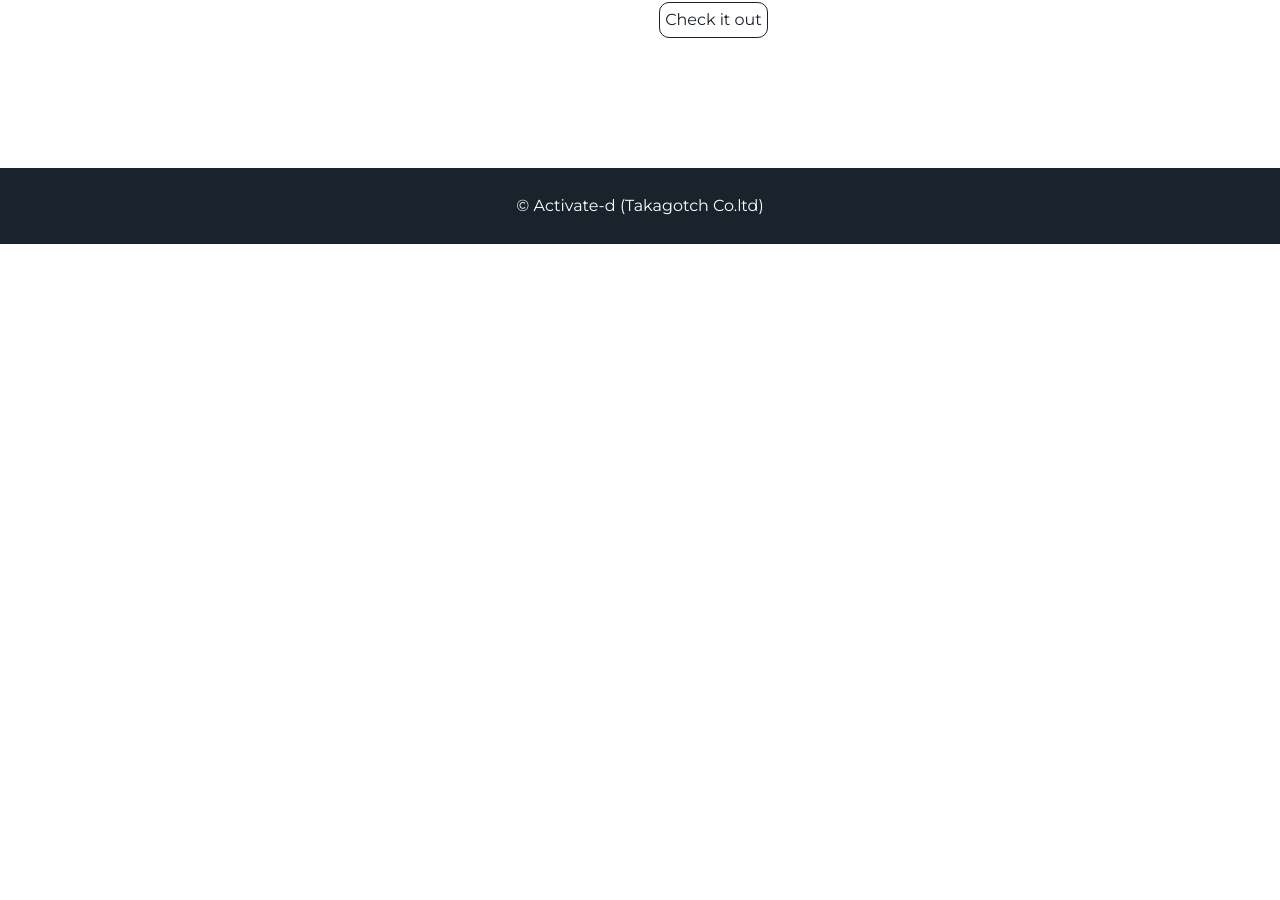
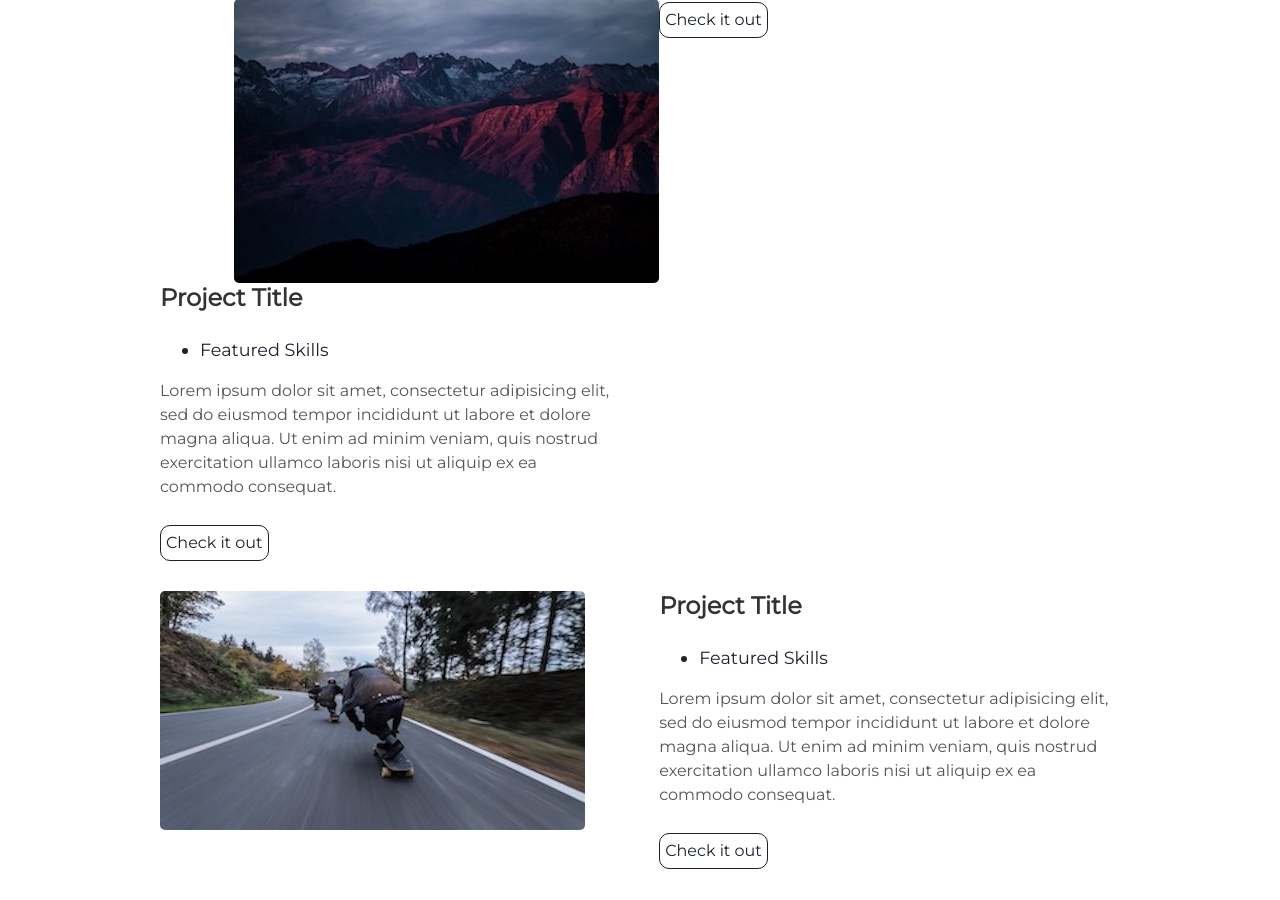
Before and after one commit to takagotch/page351, a Jekyll site: the page built from index.html, in a window 1280 px wide and 900 px high, scrolled down 2459 px. Built offline with Jekyll 4.4.1, drawn with Linux system fonts in a browser that asks for light colours; before the commit the page ends 2703 px from its top, so only the background shows below that.

Commit message:
Update projects.html

```diff
--- a/_includes/projects.html
+++ b/_includes/projects.html
@@ -1,6 +1,7 @@
 <div class="user-details">
   <h1> Featured Projects </h1>
 </div>
+
 <div class="user-projects">
   <div class="images-right">
     <img alt="mountains" src="{{ "/assets/img/mountains.jpg" | prepend: site.baseurl }}" />
@@ -26,4 +27,31 @@
     <p>Lorem ipsum dolor sit amet, consectetur adipisicing elit, sed do eiusmod tempor incididunt ut labore et dolore magna aliqua. Ut enim ad minim veniam, quis nostrud exercitation ullamco laboris nisi ut aliquip ex ea commodo consequat.</p>
     <a class="project-link" href="#">Check it out</a>
   </div>
+
+<div class="user-projects">
+  <div class="images-right">
+    <img alt="mountains" src="{{ "/assets/img/mountains.jpg" | prepend: site.baseurl }}" />
+  </div>
+  <div class="contents">
+    <h3> Project Title </h3>
+    <ul>
+      <li> Featured Skills</li>
+    </ul>
+    <p>Lorem ipsum dolor sit amet, consectetur adipisicing elit, sed do eiusmod tempor incididunt ut labore et dolore magna aliqua. Ut enim ad minim veniam, quis nostrud exercitation ullamco laboris nisi ut aliquip ex ea commodo consequat.</p>
+    <a class="project-link" href="#">Check it out</a>
+  </div>
 </div>
+<div class="user-projects">
+  <div class="images-left">
+    <img alt="mountains" src="{{ "/assets/img/skate.jpg" | prepend: site.baseurl }}" />
+  </div>
+  <div class="contents-right">
+    <h3> Project Title </h3>
+    <ul>
+      <li> Featured Skills</li>
+    </ul>
+    <p>Lorem ipsum dolor sit amet, consectetur adipisicing elit, sed do eiusmod tempor incididunt ut labore et dolore magna aliqua. Ut enim ad minim veniam, quis nostrud exercitation ullamco laboris nisi ut aliquip ex ea commodo consequat.</p>
+    <a class="project-link" href="#">Check it out</a>
+  </div>
+
+</div>
```
